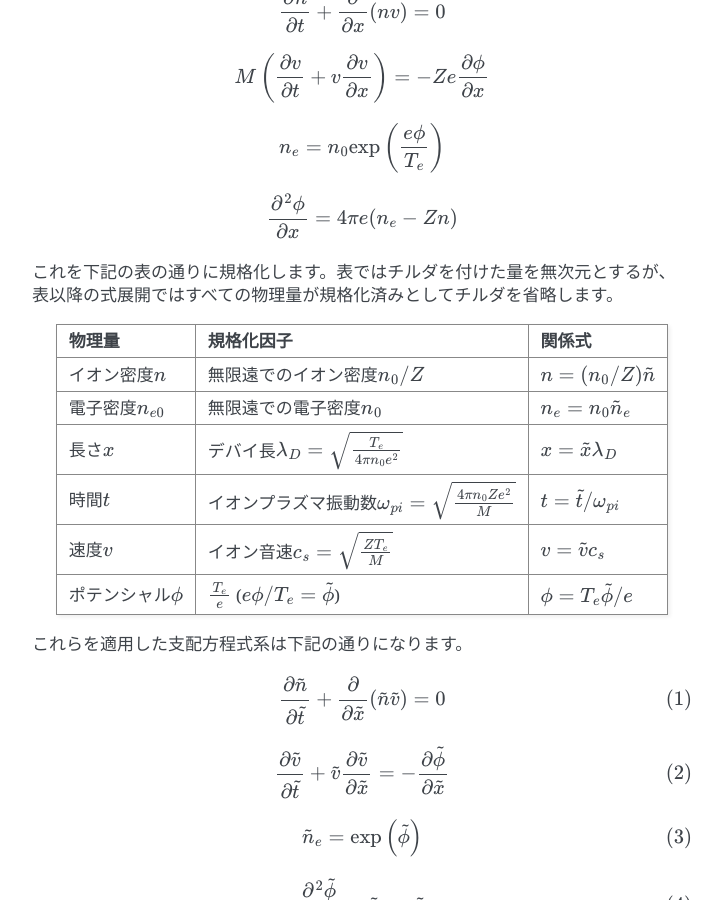
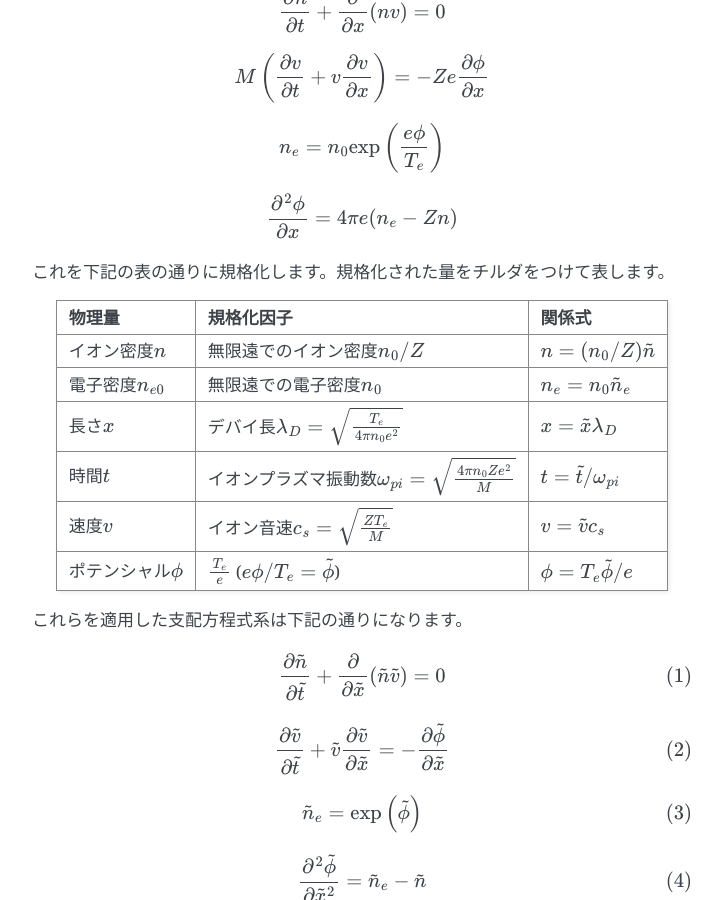
Before and after one commit to kondokatsuya72m/notes, a Sphinx documentation site: the page built from docs/physics/ion-acoustic-soliton.md, in a window 1280 px wide and 900 px high, scrolled down 412 px. Shown: the whole window, without its empty margins (388-1109 px from the left). Built offline with Sphinx 7.4.7, drawn with Linux system fonts in a browser that asks for light colours.

Commit message:
規格化について修正

```diff
--- a/docs/physics/ion-acoustic-soliton.md
+++ b/docs/physics/ion-acoustic-soliton.md
@@ -22,7 +22,7 @@ $$
 \frac{\partial^2 \phi}{\partial x}=4\pi e(n_e-Zn)
 $$
 
-これを下記の表の通りに規格化します。表ではチルダを付けた量を無次元とするが、表以降の式展開ではすべての物理量が規格化済みとしてチルダを省略します。
+これを下記の表の通りに規格化します。規格化された量をチルダをつけて表します。
 
 |物理量|規格化因子|関係式|
 |-|-|-|
```
